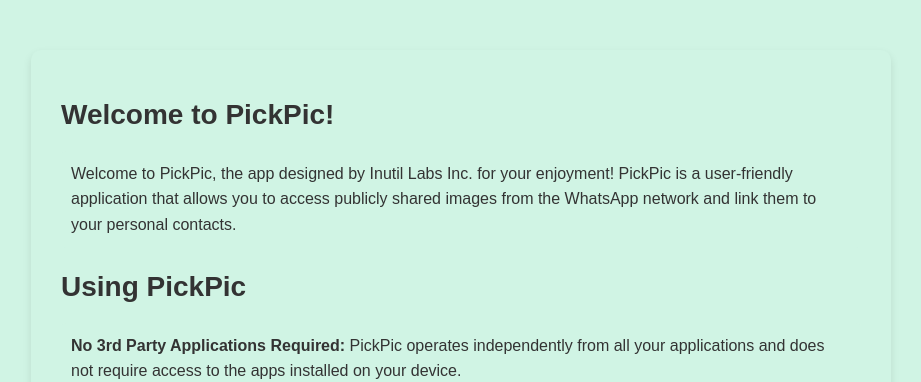
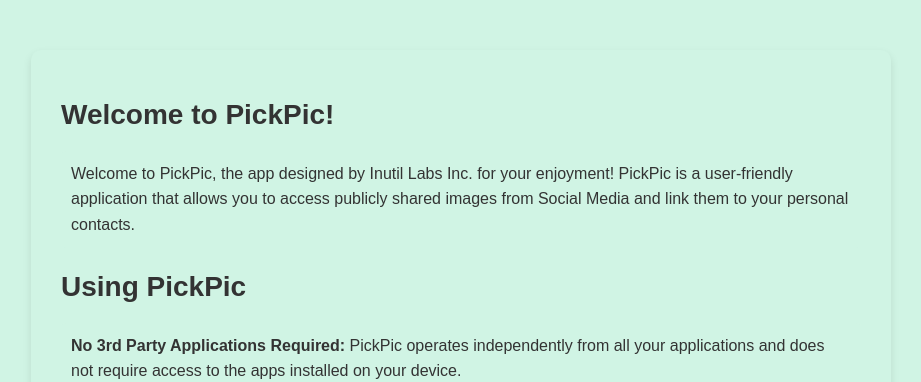
Before and after one commit to inUtil-Labs/inutil-labs.github.io, a Jekyll site: the page pages/ppterms.html, which Jekyll copies as it is, in a window 1280 px wide. Shown: the top 382 px of the page, without its empty margins (179-1100 px from the left). Built offline with Jekyll 4.4.1, drawn with Linux system fonts in a browser that asks for light colours.

Commit message:
Update ppterms.html

```diff
--- a/pages/ppterms.html
+++ b/pages/ppterms.html
@@ -48,7 +48,7 @@
 <body>
   <div class="container">
     <h1>Welcome to PickPic!</h1>
-    <p>Welcome to PickPic, the app designed by Inutil Labs Inc. for your enjoyment! PickPic is a user-friendly application that allows you to access publicly shared images from the WhatsApp network and link them to your personal contacts.</p>
+    <p>Welcome to PickPic, the app designed by Inutil Labs Inc. for your enjoyment! PickPic is a user-friendly application that allows you to access publicly shared images from Social Media and link them to your personal contacts.</p>
 
     <h2>Using PickPic</h2>
     <p><strong>No 3rd Party Applications Required:</strong> PickPic operates independently from all your applications and does not require access to the apps installed on your device.</p>
```
